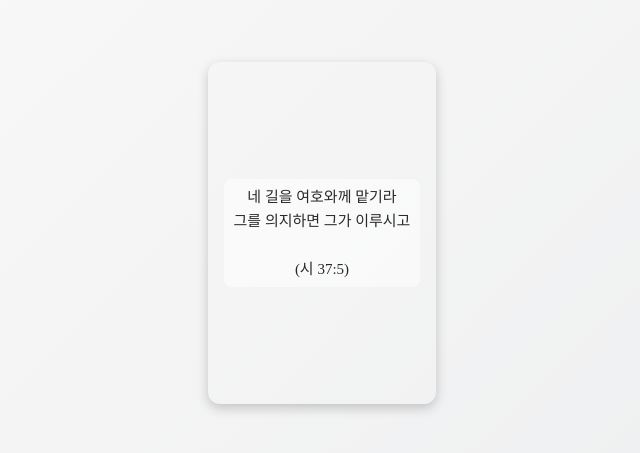
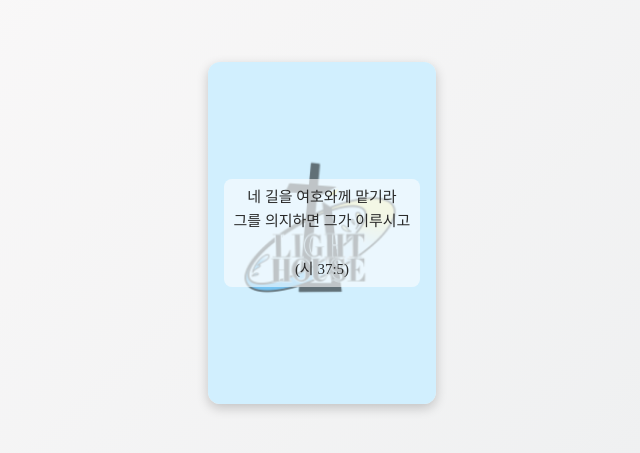
Before and after one commit to corudqls900-spec/bible-card-1, a plain HTML site: page index.html in a window 1280 px wide. Shown: the part 187-640 px from the top of the page, without its empty margins (328-968 px from the left). Drawn offline with Linux system fonts and the light colour scheme.

Commit message:
Update index.html

```diff
--- a/index.html
+++ b/index.html
@@ -52,12 +52,12 @@
     }
 
     .card-front {
-      background-image: url('images/front1-1.png');
+      background-image: url('images/front-1.png');
       filter: brightness(0.95) contrast(1.1);
     }
 
     .card-back {
-      background-image: url('images/back1-1.png');
+      background-image: url('images/back-1.png');
       filter: brightness(0.95) contrast(1.1);
       transform: rotateY(180deg);
     }
```
